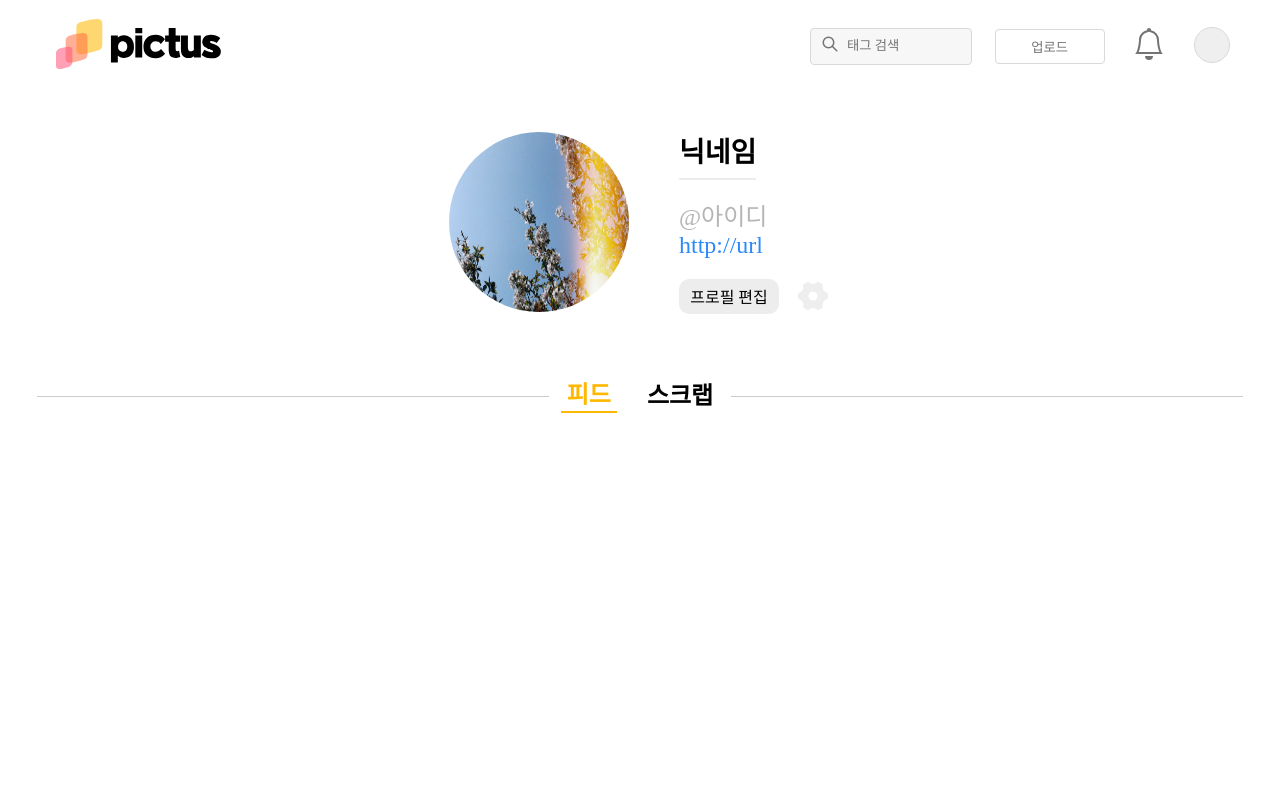
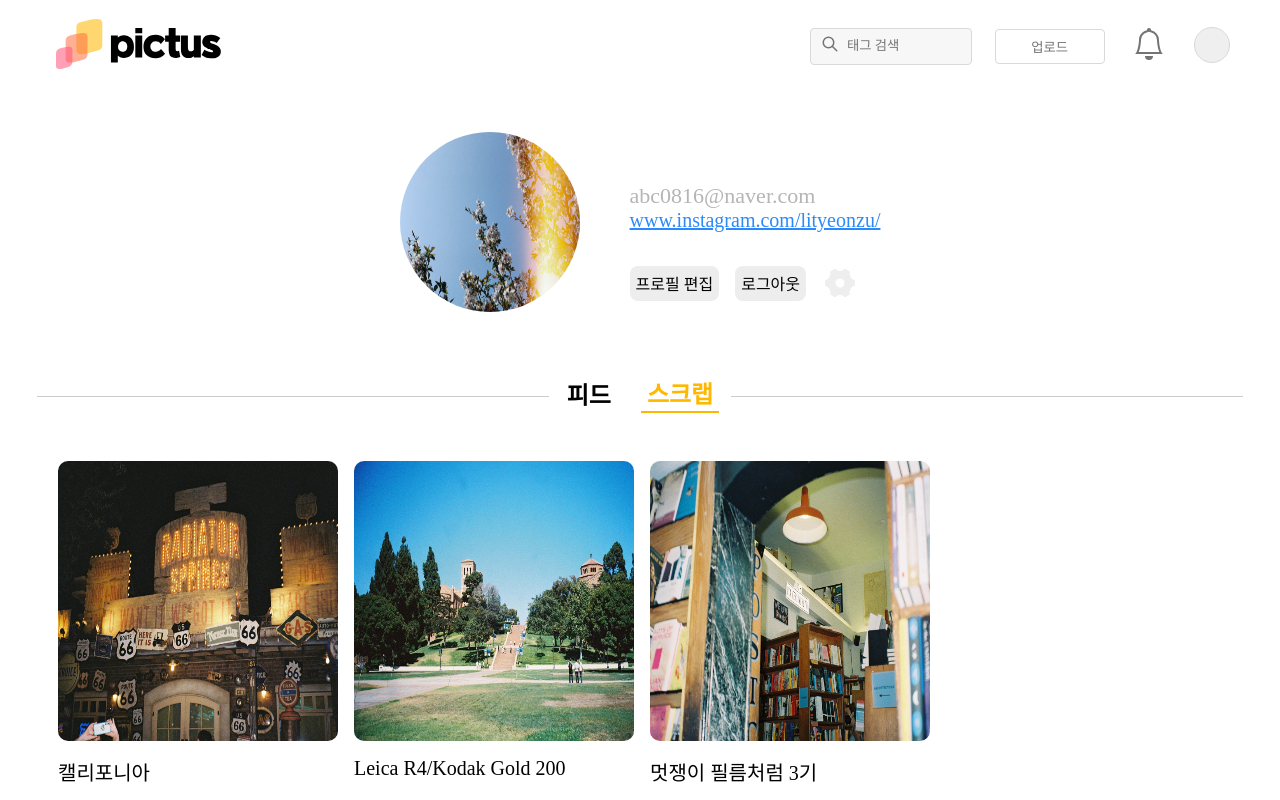
Before and after one commit to yyeonzu/10th-Hackerthon-2022, a React (Create React App) app in the folder pictus/: page /mypage in a window 1280 px wide. Both pictures are taken after a click on the button "피드". Built offline with nearby package versions, Linux system fonts and the light colour scheme; no server answers; data requests are answered from the project's data file; a web font is replaced by a local one.

Commit message:
feat: 마이페이지 추가

```diff
--- a/pictus/src/components/mypage/MenuBar.js
+++ b/pictus/src/components/mypage/MenuBar.js
@@ -1,15 +1,40 @@
-import React from 'react';
+import React, { useEffect, useState } from 'react';
 import styled from 'styled-components';
+import MainBorad from '../mainpage/MainBoard';
+import ScrapArea from './ScrapArea';
 
-const MenuBar = () => {
+const MenuBar = (props) => {
+  const [isCheck, setIsCheck] = useState(true);
+
+  const onCheck = () => {
+    props.setIsFeed(isCheck);
+    props.setIsScrap(!isCheck);
+  };
+
+  const onClick = () => {
+    setIsCheck(!isCheck);
+  };
   return (
     <>
       <Wrapper>
         <DivisionLine></DivisionLine>
-        <MenuButton>피드</MenuButton>
-        <MenuButton>스크랩</MenuButton>
+        <ButtonWrapper>
+          <MenuButton
+            onClick={onClick}
+            className={isCheck ? 'active' : 'false'}
+          >
+            피드
+          </MenuButton>
+          <MenuButton
+            onClick={onClick}
+            className={isCheck ? 'false' : 'active'}
+          >
+            스크랩
+          </MenuButton>
+        </ButtonWrapper>
         <DivisionLine></DivisionLine>
       </Wrapper>
+      {isCheck ? <MainBorad /> : <ScrapArea />}
     </>
   );
 };
@@ -30,6 +55,19 @@ const DivisionLine = styled.div`
   width: 40%;
 `;
 
+const ButtonWrapper = styled.div`
+  display: flex;
+
+  .active {
+    border-bottom: 2px solid #ffb800;
+    color: #ffb800;
+  }
+
+  .false {
+    border-bottom: transparent;
+  }
+`;
+
 const MenuButton = styled.button`
   border: transparent;
   background-color: transparent;
@@ -40,8 +78,4 @@ const MenuButton = styled.button`
   margin-right: 12px;
 
   cursor: pointer;
-  &:focus {
-    color: #ffb800;
-    border-bottom: 2px solid #ffb800;
-  }
 `;
--- a/pictus/src/components/mypage/Profile.js
+++ b/pictus/src/components/mypage/Profile.js
@@ -1,22 +1,54 @@
-import React from 'react';
+import React, { useEffect, useState } from 'react';
+import axios from 'axios';
 import styled from 'styled-components';
 import Image from '../../static/example.png';
 import { RiSettings4Fill as SettingIcon } from 'react-icons/ri';
+import { useNavigate } from 'react-router-dom';
 
 const Profile = () => {
+  const [profile, setProfile] = useState([]);
+
+  const navigate = useNavigate();
+
+  const getProfile = async () => {
+    await axios
+      .get(`https://jain5379.pythonanywhere.com/users/profile/`)
+      .then((response) => {
+        // console.log(response.data[4]);
+        setProfile(response.data[4]);
+      });
+  };
+
+  useEffect(() => {
+    getProfile();
+  }, []);
+
   return (
     <Wrapper>
       <ImageWrapper>
         <img src={Image} />
       </ImageWrapper>
       <ContentWrapper>
-        <NameArea>닉네임</NameArea>
+        <NameArea>{profile.nickname}</NameArea>
         <div>
-          <IDArea>@아이디</IDArea>
-          <URLArea>http://url</URLArea>
+          <IDArea>abc0816@naver.com</IDArea>
+          <URLArea
+            rel='external'
+            target='_blank'
+            href='https://www.instagram.com/lityeonzu/'
+          >
+            www.instagram.com/lityeonzu/
+          </URLArea>
         </div>
         <Settings>
           <Button>프로필 편집</Button>
+          <Button
+            onClick={() => {
+              navigate('/');
+            }}
+          >
+            로그아웃
+          </Button>
           <SettingIcon color='#eeeeee' size={36} cursor='pointer' />
         </Settings>
       </ContentWrapper>
@@ -60,13 +92,13 @@ const NameArea = styled.div`
 `;
 
 const IDArea = styled.div`
-  font-size: 24px;
+  font-size: 22px;
   font-weight: 300;
   color: #b6b4b4;
 `;
 
-const URLArea = styled.div`
-  font-size: 24px;
+const URLArea = styled.a`
+  font-size: 20px;
   font-weight: 300;
   color: #2b8afa;
 `;
@@ -77,11 +109,12 @@ const Settings = styled.div`
 `;
 
 const Button = styled.button`
-  width: 100px;
+  // width: 100px;
+  display: inline-block;
   height: 35px;
   background-color: #ededed;
   border: none;
-  border-radius: 10px;
+  border-radius: 8px;
   cursor: pointer;
   font-size: 16px;
   font-weight: 400;
--- /dev/null
+++ b/pictus/src/components/mypage/ScrapArea.js
@@ -0,0 +1,69 @@
+import React from 'react';
+import styled from 'styled-components';
+import { Link } from 'react-router-dom';
+
+const ScrapArea = () => {
+  return (
+    <>
+      <Wrapper>
+        <Link
+          to='/scrappage'
+          style={{ textDecoration: 'none', color: 'black' }}
+        >
+          <AlbumContainer>
+            <AlbumCover>
+              <img src='width11.jpg' />
+            </AlbumCover>
+            <Text>캘리포니아</Text>
+          </AlbumContainer>
+        </Link>
+        <AlbumContainer>
+          <AlbumCover>
+            <img src='width8.jpg' />
+          </AlbumCover>
+          <Text>Leica R4/Kodak Gold 200</Text>
+        </AlbumContainer>
+        <AlbumContainer>
+          <AlbumCover>
+            <img src='width13.jpg' />
+          </AlbumCover>
+          <Text>멋쟁이 필름처럼 3기</Text>
+        </AlbumContainer>
+      </Wrapper>
+    </>
+  );
+};
+
+export default ScrapArea;
+
+const Wrapper = styled.div`
+  display: flex;
+  margin-left: 50px;
+  margin-right: 50px;
+`;
+
+const AlbumContainer = styled.div`
+  display: flex;
+  flex-direction: column;
+  cursor: pointer;
+`;
+
+const AlbumCover = styled.div`
+  width: 280px;
+  height: 280px;
+  border-radius: 10px;
+  margin: 8px;
+  text-align: center;
+  box-sizing: border-box;
+
+  img {
+    width: 100%;
+    height: 100%;
+    border-radius: 10px;
+  }
+`;
+
+const Text = styled.div`
+  padding: 8px;
+  font-size: 20px;
+`;
```
Also changed, not shown: pictus/src/components/scrappage/Board.js (added, +86 -0 lines), pictus/src/components/scrappage/ScrapProfile.js (added, +94 -0 lines), pictus/src/components/scrappage/SortView.js (added, +45 -0 lines), pictus/src/pages/ScrapPage.js (added, +20 -0 lines).
